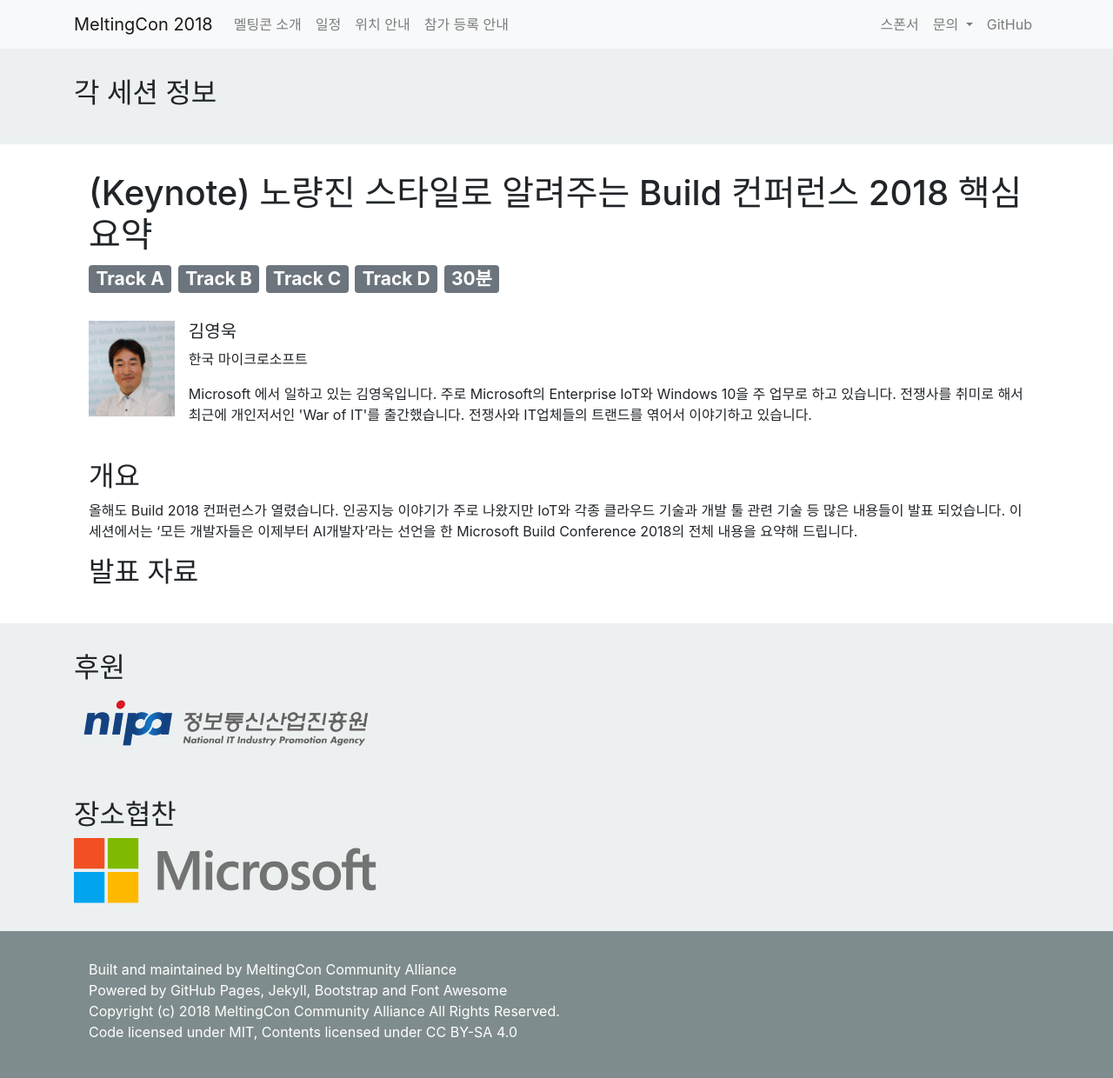
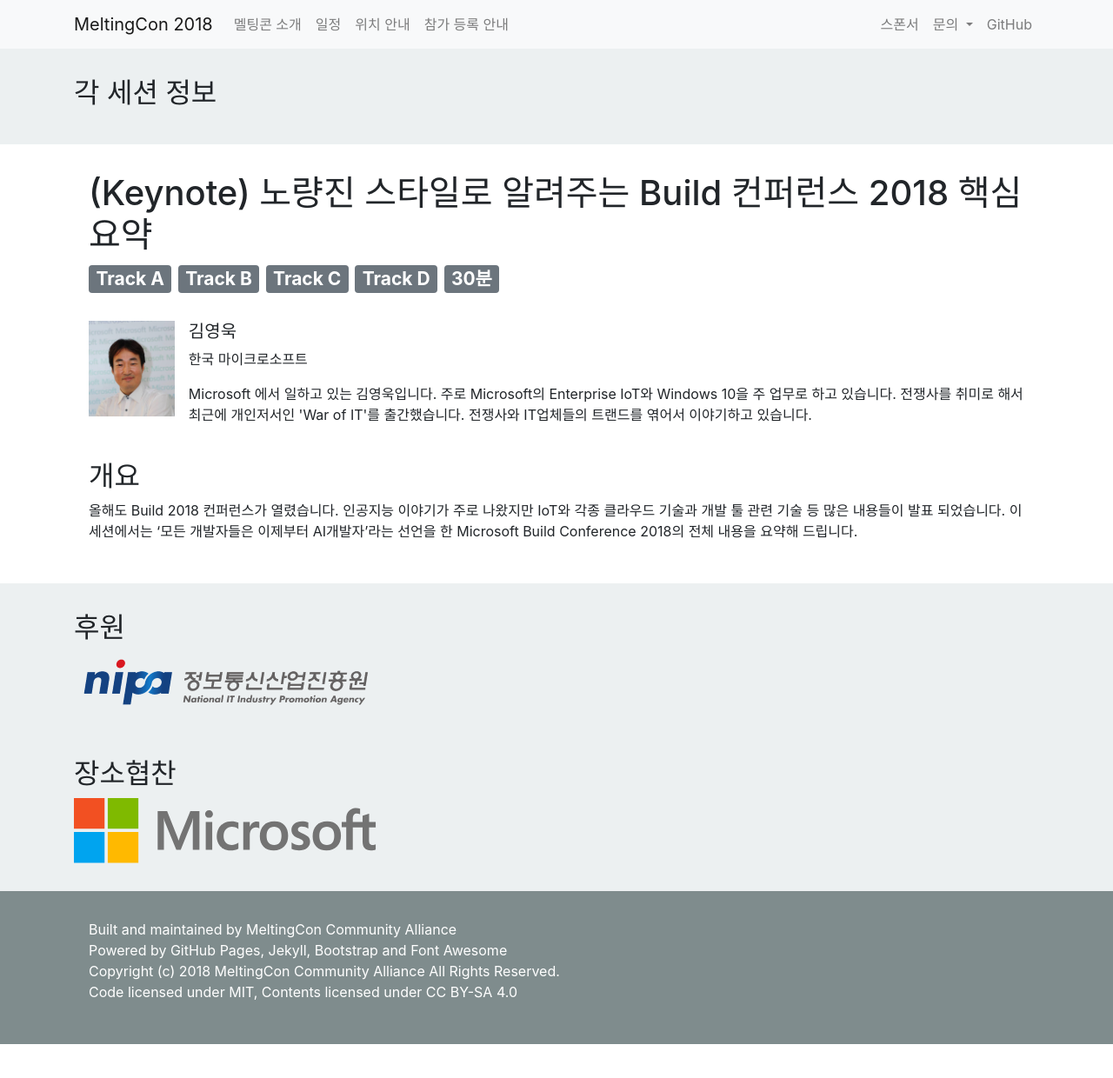
Before and after one commit to meltingcon/2018, a Jekyll site: the page built from _sessions/keynote.md, in a window 1280 px wide and 1247 px high. Shown: the top 1240 px of the window at 87% size. Built offline with Jekyll 4.4.1, drawn with Linux system fonts in a browser that asks for light colours.

Commit message:
Update keynote.md
발표 자료가 준비되지 않은 세션에서 해당 단락을 지움

```diff
--- a/_sessions/keynote.md
+++ b/_sessions/keynote.md
@@ -18,4 +18,3 @@ speakers:
 
 ## 개요
 올해도 Build 2018 컨퍼런스가 열렸습니다. 인공지능 이야기가 주로 나왔지만 IoT와 각종 클라우드 기술과 개발 툴 관련 기술 등 많은 내용들이 발표 되었습니다. 이 세션에서는 ‘모든 개발자들은 이제부터 AI개발자’라는 선언을 한 Microsoft Build Conference 2018의 전체 내용을 요약해 드립니다.
-## 발표 자료
```
